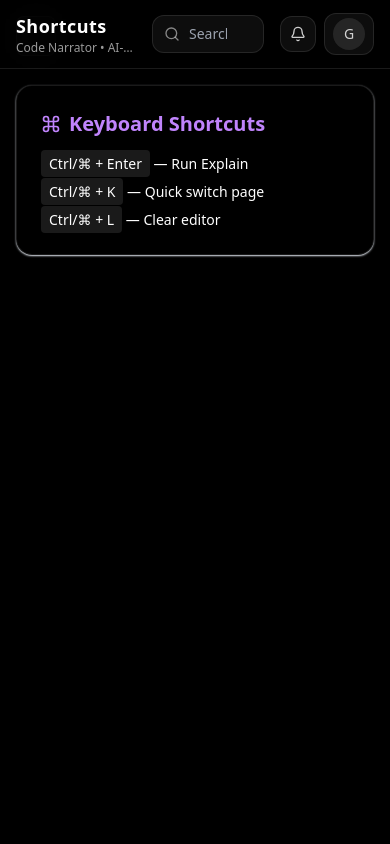
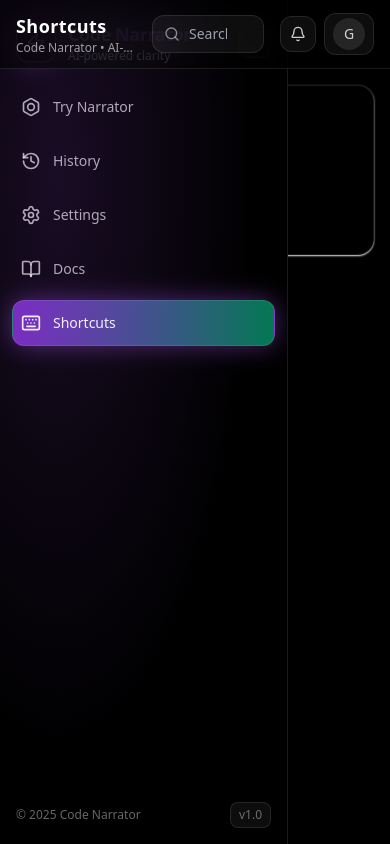
Before and after one commit to mah12-ops/code_narrator_ai, a React (Vite) app in the folder client/: page /dashboard/shortcuts in a window 390 px wide. Built offline with nearby package versions, Linux system fonts and the light colour scheme.

Commit message:
update responsive bhr

```diff
--- a/client/src/components/pages/Dashboard/Sidebar.tsx
+++ b/client/src/components/pages/Dashboard/Sidebar.tsx
@@ -10,8 +10,9 @@
   ChevronRight,
   Zap,
   Menu,
+  X,
 } from "lucide-react";
-import { motion } from "framer-motion";
+import { motion, AnimatePresence } from "framer-motion";
 
 const nav = [
   { name: "Try Narrator", path: "/dashboard/try-narrator", icon: Bolt },
@@ -25,22 +26,25 @@
   "before:content-[''] before:absolute before:inset-0 before:pointer-events-none before:bg-[radial-gradient(70%_70%_at_20%_20%,rgba(168,85,247,0.15),rgba(0,0,0,0))]";
 
 const Sidebar: React.FC = () => {
-  const [collapsed, setCollapsed] = useState<boolean>(
-    () => localStorage.getItem("cn_sidebar_collapsed") === "true"
-  );
-  const [mobileOpen, setMobileOpen] = useState(false);
+  const [collapsed, setCollapsed] = useState<boolean>(() => {
+    const saved = localStorage.getItem("cn_sidebar_collapsed");
+    return saved ? saved === "true" : false;
+  });
+  const [hovering, setHovering] = useState(false);
+
+  const [mobileOpen, setMobileOpen] = useState(false); // new mobile state
   const location = useLocation();
 
   useEffect(() => {
     localStorage.setItem("cn_sidebar_collapsed", String(collapsed));
   }, [collapsed]);
 
-  const isCollapsed = collapsed;
+  const isCollapsed = collapsed && !hovering;
   const widthClass = isCollapsed ? "w-20" : "w-72";
 
   return (
     <>
-      {/* Mobile toggle button */}
+      {/* Mobile Hamburger Button */}
       <button
         className="fixed top-4 left-4 z-50 md:hidden grid h-10 w-10 place-items-center rounded-lg border border-white/10 bg-white/5"
         onClick={() => setMobileOpen(true)}
@@ -48,16 +52,40 @@
         <Menu size={20} />
       </button>
 
+      {/* Mobile Overlay */}
+      <AnimatePresence>
+        {mobileOpen && (
+          <motion.div
+            initial={{ opacity: 0 }}
+            animate={{ opacity: 0.5 }}
+            exit={{ opacity: 0 }}
+            className="fixed inset-0 z-40 bg-black"
+            onClick={() => setMobileOpen(false)}
+          />
+        )}
+      </AnimatePresence>
+
       {/* Sidebar */}
       <motion.aside
-        initial={{ x: -300, opacity: 0 }}
-        animate={{
-          x: mobileOpen || window.innerWidth >= 768 ? 0 : -300,
-          opacity: 1,
-        }}
-        transition={{ duration: 0.4 }}
-        className={`fixed left-0 top-0 h-screen z-50 flex flex-col justify-between border-r border-white/10 bg-black backdrop-blur-xl overflow-hidden ${widthClass} ${glow} md:flex`}
+        initial={{ x: -80, opacity: 0 }}
+        animate={{ x: mobileOpen ? 0 : 0, opacity: 1 }}
+        transition={{ duration: 0.6 }}
+        className={`fixed top-0 left-0 h-screen z-50 flex flex-col justify-between border-r border-white/10 bg-black backdrop-blur-xl overflow-hidden ${widthClass} ${glow} md:relative md:flex`}
+        onMouseEnter={() => setHovering(true)}
+        onMouseLeave={() => setHovering(false)}
       >
+        {/* Mobile Close Button */}
+        {mobileOpen && (
+          <div className="flex justify-end px-4 py-4 md:hidden">
+            <button
+              className="grid h-8 w-8 place-items-center rounded-lg border border-white/10 bg-white/5"
+              onClick={() => setMobileOpen(false)}
+            >
+              <X size={18} />
+            </button>
+          </div>
+        )}
+
         {/* Branding */}
         <div className="flex items-center gap-3 px-4 py-5">
           <div className="grid h-10 w-10 place-items-center rounded-xl border border-purple-400/40 bg-black shadow-[0_0_25px_rgba(168,85,247,0.35)]">
@@ -99,6 +127,7 @@
                           : "text-white/70",
                       ].join(" ")
                     }
+                    onClick={() => setMobileOpen(false)} // close sidebar on mobile click
                   >
                     <Icon className="h-5 w-5 shrink-0" />
                     {!isCollapsed && <span className="text-sm font-medium">{item.name}</span>}
@@ -122,14 +151,6 @@
             </div>
           )}
         </div>
-
-        {/* Overlay for mobile */}
-        {mobileOpen && (
-          <div
-            className="fixed inset-0 z-40 bg-black/50 md:hidden"
-            onClick={() => setMobileOpen(false)}
-          />
-        )}
       </motion.aside>
     </>
   );
```
